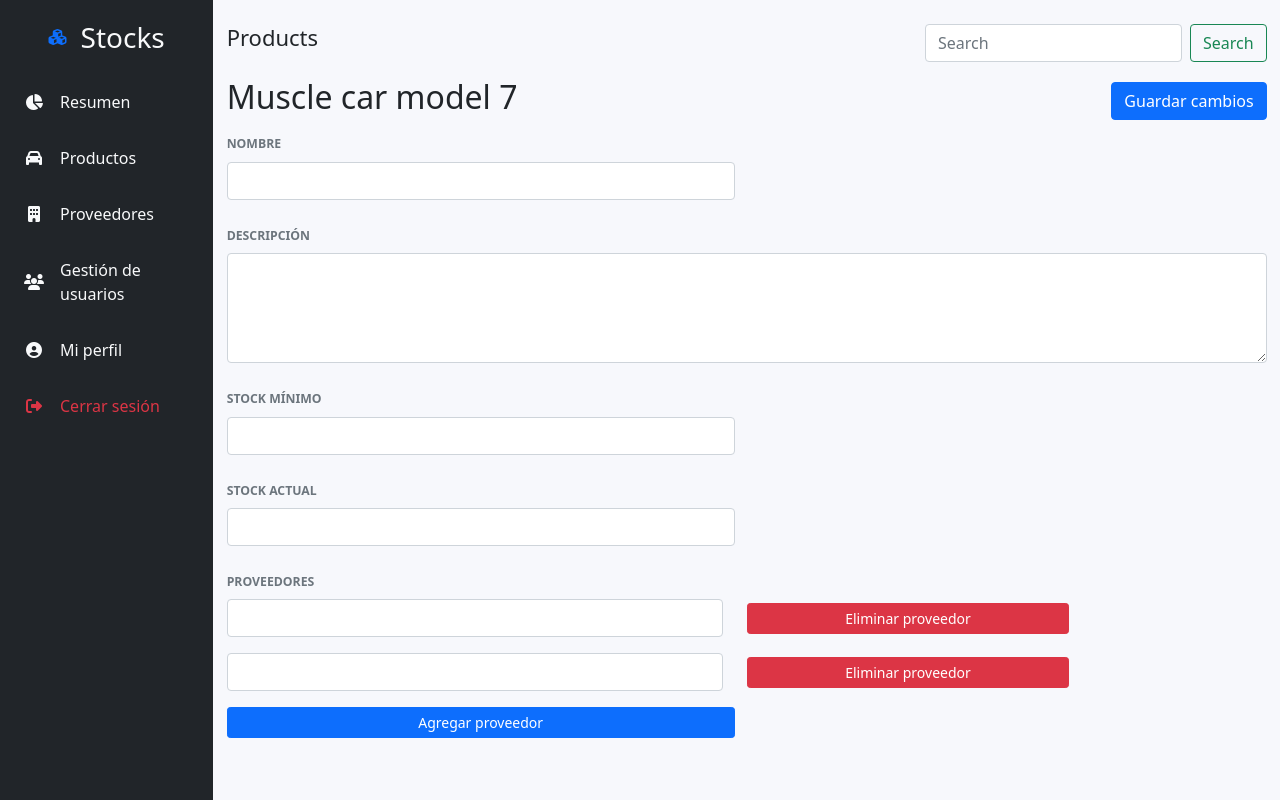
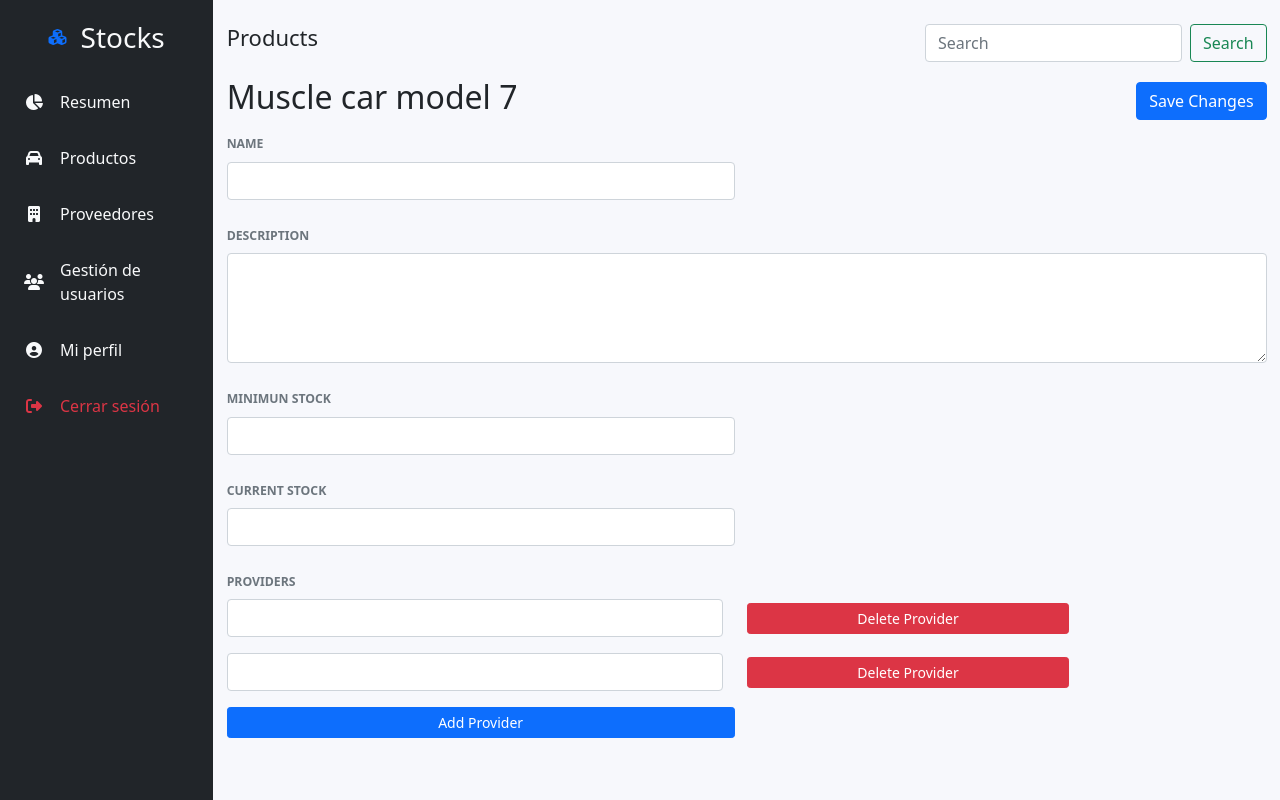
Before and after one commit to Kaiserbl/stocks_full, a Flask app: page /products in a window 1280 px wide. Run offline with Flask 2, Linux system fonts and the light colour scheme; a user stored in the database is signed in; some libraries are stand-ins or nearby versions.

Commit message:
actualizaciones varias

```diff
--- a/routes.py
+++ b/routes.py
@@ -71,6 +71,39 @@ def setRoutes(app):
         cur.execute(providersQuery)
         providers = cur.fetchall()
         return render_template('product_detail.html', product=product, providers=providers)
+
+    #@app.route('/product/<int:id>/edit')
+    #def editProduct(id):
+        con = sqlite3.connect("stocks.db")
+        con.row_factory = sqlite3.Row
+        cur = con.cursor()
+        query = """SELECT * from products where id = ?"""
+        cur.execute(query, (id,))
+        product = cur.fetchone()
+        providersQuery = """SELECT * from providers"""
+        cur.execute(providersQuery)
+        providers = cur.fetchall()
+        return render_template('product_detail.html', product=product, providers=providers)
+    #message = ""
+    #if request.method == "POST":
+        with sqlite3.connect("stocks.db") as con:
+            try:
+                name = request.form["Name"]
+                description = request.form["Description"]
+                cminima = int(request.form["MininumStock"])
+                current = int(request.form["CurrentStock"])
+                cur = con.cursor()
+                cur.execute("INSERT INTO products (name, description, minimum_stock, current_stock) VALUES (?,?,?,?)",(name, description, cminima, current))
+                con.commit()
+            except:
+                con.rollback()
+                message = "We can not Edit the product"
+                flash(message)
+            finally:
+                message = "Product successfully Edited"
+                flash(message)
+                return redirect('product_edit.html')
+                con.close()
 
     @app.route('/product/<int:id>/delete')
     def deleteProduct(id):
--- a/static/css/main.css
+++ b/static/css/main.css
@@ -190,6 +190,7 @@ h4{
 }
 
 
+
 .font-8{font-size: 8px !important;}
 .font-9{font-size: 9px !important;}
 .font-10{font-size: 10px !important;}
--- a/templates/_components.html
+++ b/templates/_components.html
@@ -31,11 +31,11 @@
             <!-- Resume -->
             {{ navItem('Resumen', 'fa-pie-chart', 'resumes') }}
             <!-- Products -->
-            {{ navItem('Productos', 'fa-automobile', 'products') }}
+            {{ navItem('Productos', 'fa-automobile', 'products/search') }}
             <!-- Providers -->
-            {{ navItem('Proveedores', 'fa-building', 'providers') }}
+            {{ navItem('Proveedores', 'fa-building', 'providers/search') }}
             <!-- Users management -->
-            {{ navItem('Gestión de usuarios', 'fa-users', 'users') }}
+            {{ navItem('Gestión de usuarios', 'fa-users', 'users/search') }}
             <!-- My profile -->
             {{ navItem('Mi perfil', 'fa-user-circle', 'my-profile') }}
             <!-- Sign out -->
--- a/templates/product.html
+++ b/templates/product.html
@@ -39,7 +39,7 @@
                         CURRENT STOCK
                     </label>
                     <br>
-                    <input size="46.7" type="text" placeholder="Mininum stock" id="minimo" name="CurrentStock">
+                    <input size="46.7" type="text" placeholder="Current stock" id="minimo" name="CurrentStock">
                     <br>
                     <label id="idminimo"></label>
                     <br>
--- a/templates/product_edit.html
+++ b/templates/product_edit.html
@@ -16,27 +16,29 @@
                 <form action="" method="post" class="py-3">
                     <div class="d-flex align-items-center">
                         <h2 class="title flex-fill">{{ name }}</h2>
-                        <button type="submit" class="btn btn-primary ">Guardar cambios</button>
+                        <button type="submit" class="btn btn-primary ">Save Changes</button>
                     </div>
+                    <!-- PREGUNTAR A GREGORY COMO FUNCIONAN ESTOS CAMPOS, NECESITAMOS MODIFICARLOS COMO EN PRO
+                    DUCT.HTML, PARA PODER ACTUALIZAR LOS CAMPOS -->
                     <!-- Name -->
-                    {{ components.formField('form-name', 'nombre') }}
+                    {{ components.formField('form-name', 'Name') }}
                     <!-- Description -->
                     <div class="row mb-3">
                         <p class="text-muted text-uppercase small fw-bold my-2"><small>
-                            descripción
+                            Description
                         </small></p>
                         <div class="col-12">
                             <textarea class="form-control" id="form-decription" rows="4"></textarea>
                         </div>
                     </div>
                     <!-- Minimun stock -->
-                    {{ components.formField('form-minimun-stock', 'stock mínimo') }}
+                    {{ components.formField('form-minimun-stock', 'Minimun stock') }}
                     <!-- Current stock -->
-                    {{ components.formField('form-current-stock', 'stock actual') }}
+                    {{ components.formField('form-current-stock', 'Current stock') }}
                     <!-- Providers -->
                     <div class="row mb-3">
                         <p class="text-muted text-uppercase small fw-bold my-2"><small>
-                            proveedores
+                            Providers
                         </small></p>
                         <!-- Provider 1 -->
                         <div class="row mb-3">
@@ -44,7 +46,7 @@
                                 <input type="text" class="form-control" id="form-provider1">
                             </div>
                             <div class="d-grid gap-2 col-12 col-md-4 align-items-center">
-                                <button class="btn btn-danger btn-sm" type="button">Eliminar proveedor</button>
+                                <button class="btn btn-danger btn-sm" type="button">Delete Provider</button>
                             </div>
                         </div>
                         <!-- Provider 2 -->
@@ -53,12 +55,12 @@
                                 <input type="text" class="form-control" id="form-provider2">
                             </div>
                             <div class="d-grid gap-2 col-12 col-md-4 align-items-center">
-                                <button class="btn btn-danger btn-sm" type="button">Eliminar proveedor</button>
+                                <button class="btn btn-danger btn-sm" type="button">Delete Provider</button>
                             </div>
                         </div>
                         <!-- Add provider -->
                         <div class="d-grid gap-2 col-12 col-md-6">
-                            <button class="btn btn-primary btn-sm" type="button">Agregar proveedor</button>
+                            <button class="btn btn-primary btn-sm" type="button">Add Provider</button>
                         </div>
                     </div>
                 </form>
--- a/templates/search_products.html
+++ b/templates/search_products.html
@@ -9,7 +9,8 @@
         <div class="container p-0">
             {{ components.header('Products') }}
             {{ components.flashMessage() }}
-            <h2 class="font-40 py-4">Search Result ...</h2>
+              <h2 class="font-40 py-4">Search Result ...</h2>
+              <button type="button" class="btn btn-primary btn-lg">Create New Product</button>
             <div class="result-boxes d-flex justify-content-between flex-wrap">
               {% for product in products %}
                 <a class="card mt-4" href="/product/{{product.id}}/detail">
```
Also changed, not shown: stocks.db.
